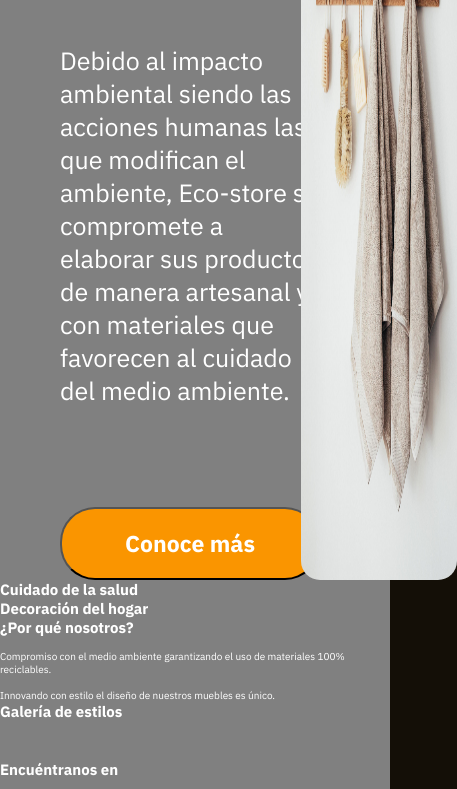
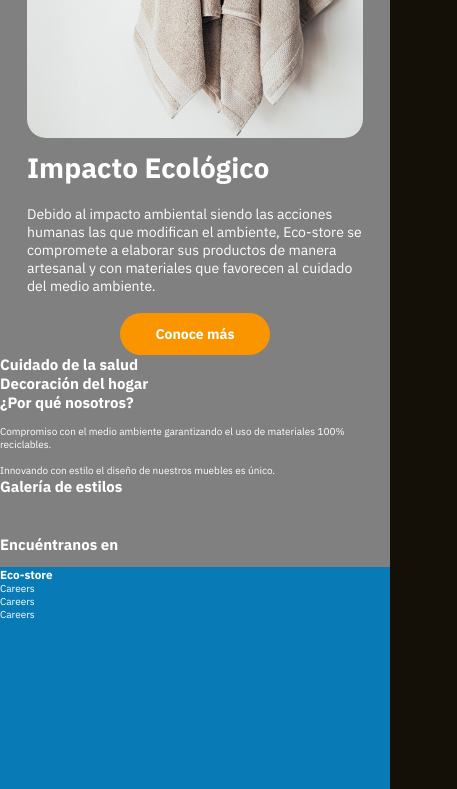
Before and after one commit to IngDonovan/sass-landing-page, a website: page index.html in a window 390 px wide. Shown: the part 352-1141 px from the top of the page, 457 px wide, since content can reach past the window. Drawn offline with Linux system fonts and the light colour scheme.

Commit message:
section 1 styles mobile and others screen

```diff
--- a/scss/main.scss
+++ b/scss/main.scss
@@ -59,44 +59,55 @@
 }
 .intro-section {
   display: flex;
-  justify-content: space-between;
-  margin-top: 60px;
-  padding: 0 60px;
+  flex-direction: column-reverse;
+  // justify-content: space-between;
+  align-items: center;
+
+  padding: 0 27px;
   .impact-article {
+    display: flex;
+    flex-direction: column;
+    // align-items: center;
+    justify-content: center;
     h1 {
-      margin-top: 50px;
-      font-size: 6rem;
-      font-weight: 500;
+      margin-top: 11px;
+      font-size: 2.8rem;
+      font-weight: 600;
     }
     p {
-      margin-top: 60px;
-      font-size: 2.5rem;
+      margin-top: 19px;
+      font-size: 1.4rem;
       font-weight: 400;
       max-width: 550px;
     }
     button {
-      width: 260px;
-      height: 73px;
-      margin-top: 100px;
+      align-self: center;
+
+      width: 150px;
+      height: 42px;
+      margin-top: 18px;
       border-radius: 35px;
+      border: none;
       background: #fa9500;
       color: #fff;
       font-family: IBM Plex Sans;
-      font-size: 23px;
+      font-size: 1.4rem;
       font-style: normal;
       font-weight: 700;
       line-height: normal;
     }
   }
   picture {
-    display: flex;
-    justify-content: end;
-    width: 50%;
+
+    width: 100%;
+    height: 50vh;
 
     img {
-      max-width: 40vw;
-      // width: 40vw;
+      width: 100%;
+      height: 100%;
       border-radius: 19px;
+      object-fit: cover;
+
     }
   }
 }
@@ -121,14 +132,17 @@
 
 }
 
-@media (min-width: 769px) {
+@media (min-width: 768px) {
   /* Estilos para pantallas con un ancho de al menos 769px */
   .intro-section {
-    display: flex;
+    flex-direction: row;
     justify-content: space-between;
     margin-top: 60px;
     padding: 0 60px;
     .impact-article {
+      width: 50%;
+      align-items: center;
+
       h1 {
         margin-top: 50px;
         font-size: 6rem;
@@ -146,6 +160,7 @@
         margin-top: 100px;
         border-radius: 35px;
         background: #fa9500;
+        border: none;
         color: #fff;
         font-family: IBM Plex Sans;
         font-size: 23px;
@@ -158,6 +173,7 @@
       display: flex;
       justify-content: end;
       width: 50%;
+      height: 100%;
 
       img {
         max-width: 40vw;
@@ -166,4 +182,6 @@
       }
     }
   }
+
+
 }
```
Also changed, not shown: css/main.css.
